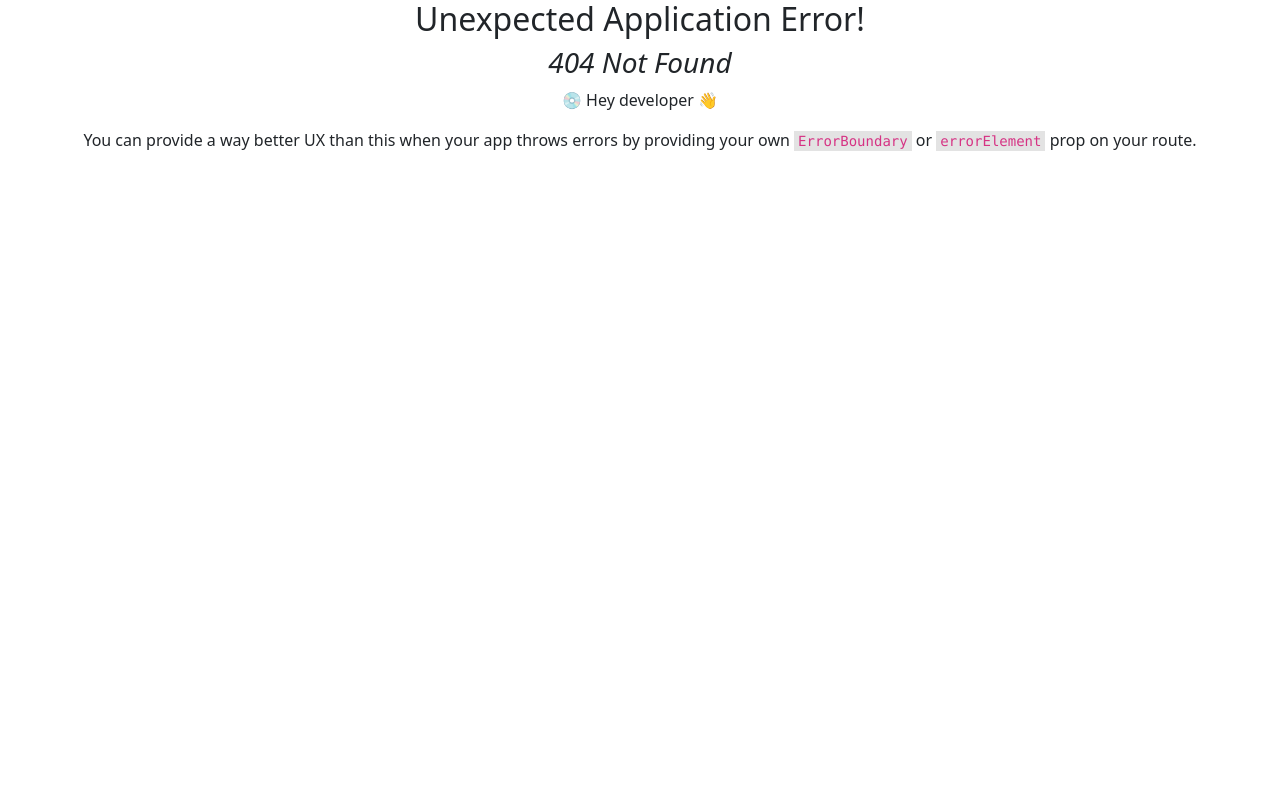
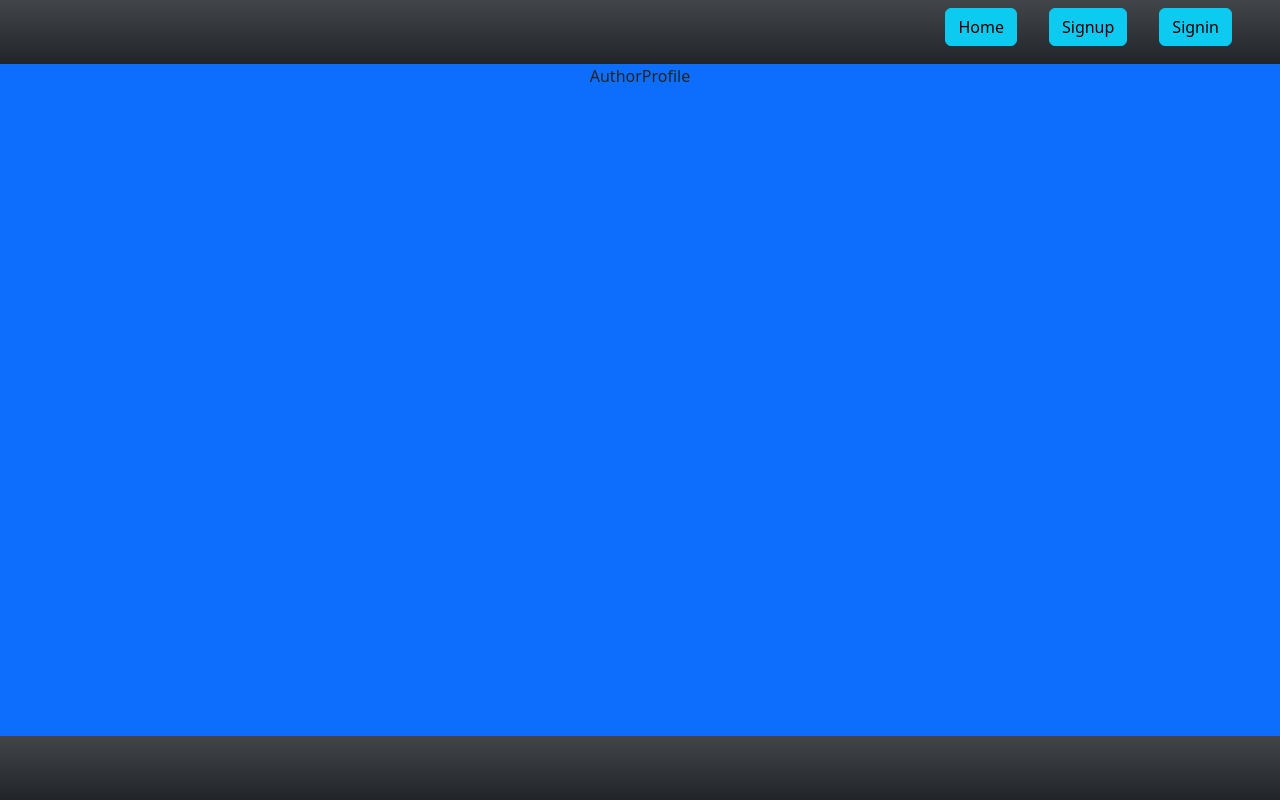
Before and after one commit to NavaneethReddyNalla/FullStackBlogPractice, a React (Create React App) app in the folder frontend/: page /author/1 in a window 1280 px wide. Before the commit this address had no page. Built offline with nearby package versions, Linux system fonts and the light colour scheme.

Commit message:
Added an author profile page

```diff
--- a/frontend/src/App.js
+++ b/frontend/src/App.js
@@ -5,6 +5,7 @@ import Home from "./Components/Screens/Home/Home";
 import SignIn from "./Components/Screens/SignIn/SignIn";
 import SignUp from "./Components/Screens/SignUp/SignUp";
 import UserProfile from "./Components/UserProfile/UserProfile";
+import AuthorProfile from "./Components/AuthorProfile/AuthorProfile";
 
 function App() {
   const router = createBrowserRouter([
@@ -15,7 +16,8 @@ function App() {
         { path: "/", element: <Home /> },
         { path: "/signin", element: <SignIn /> },
         { path: "/signup", element: <SignUp /> },
-        { path: "/:user", element: <UserProfile /> },
+        { path: "/user/:user", element: <UserProfile /> },
+        { path: "/author/:author", element: <AuthorProfile /> },
       ],
     },
   ]);
--- /dev/null
+++ b/frontend/src/Components/AuthorProfile/AuthorProfile.css
@@ -0,0 +1,3 @@
+.author-profile {
+    min-height: 84vh;
+}
--- /dev/null
+++ b/frontend/src/Components/AuthorProfile/AuthorProfile.js
@@ -0,0 +1,11 @@
+import React from "react";
+
+import "./AuthorProfile.css";
+
+function AuthorProfile() {
+  return (
+    <div className="text-center bg-primary author-profile">AuthorProfile</div>
+  );
+}
+
+export default AuthorProfile;
--- a/frontend/src/Components/Screens/SignIn/SignIn.js
+++ b/frontend/src/Components/Screens/SignIn/SignIn.js
@@ -27,9 +27,9 @@ function SignIn() {
   useEffect(() => {
     if (loginStatus === true) {
       if (currentUser.userType === "user") {
-        navigate(`/${currentUser.username}`);
+        navigate(`/user/${currentUser.username}`);
       } else if (currentUser.userType === "author") {
-        navigate("/author-profile");
+        navigate(`/author/${currentUser.username}`);
       }
     }
   }, [currentUser, loginStatus, navigate]);
```
Also changed, not shown: 1 other file (tests, documents, lock files or other folders).
